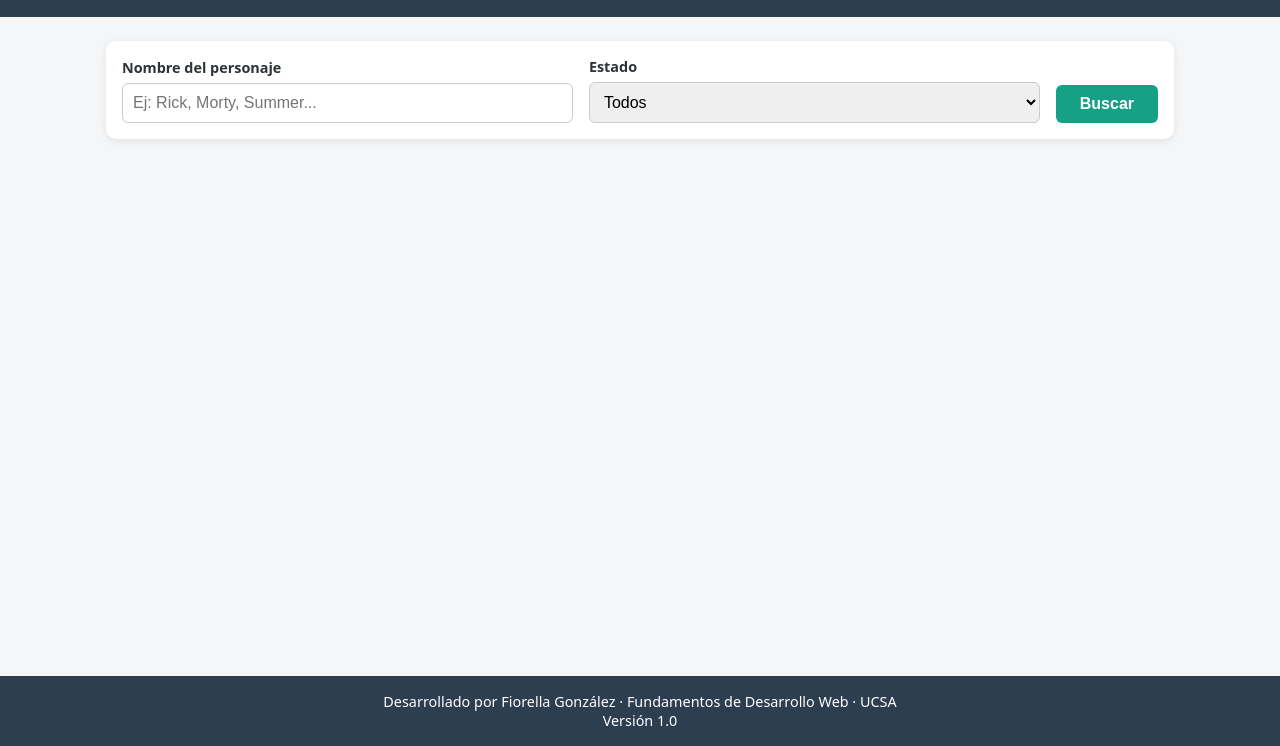
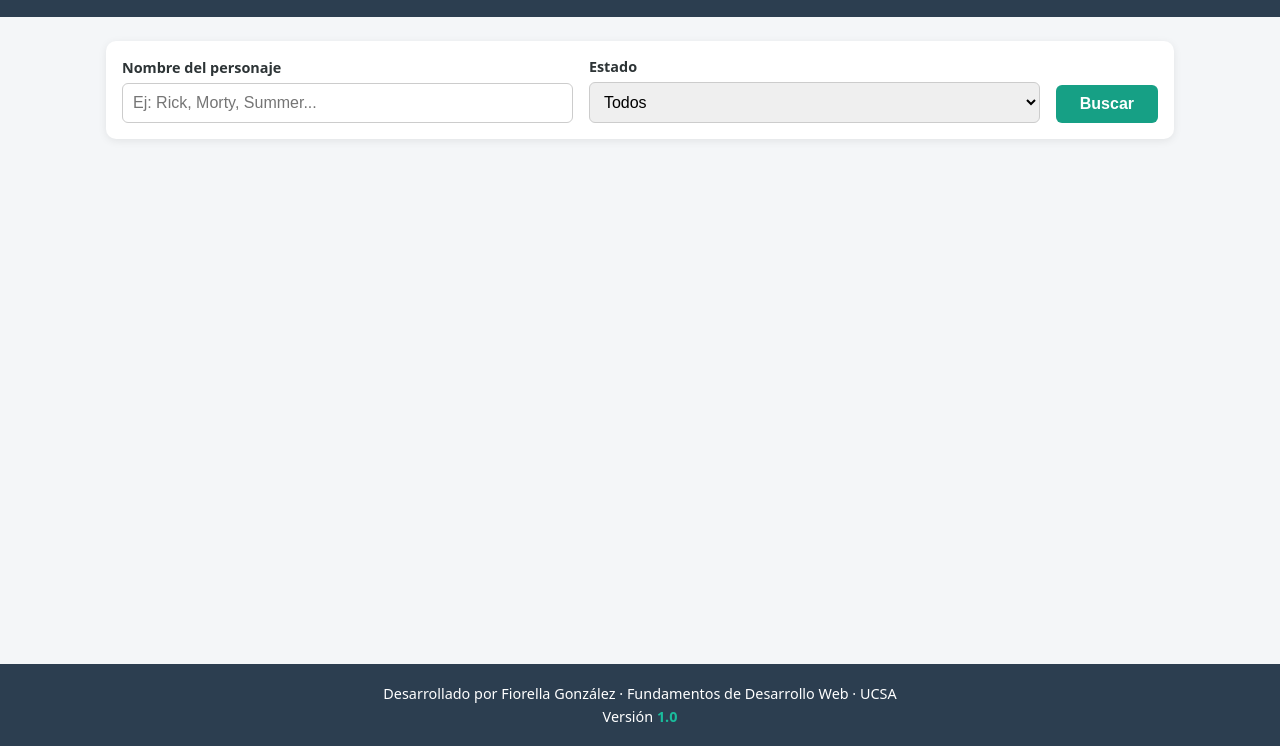
Before and after one commit to fiofio7/tp-gonzalez-fiorella, a plain HTML site: page index.html in a window 1280 px wide. Shown: the part 54-800 px from the top of the page. Drawn offline with Linux system fonts and the light colour scheme.

Commit message:
Estilizar texto de versión en el pie

```diff
--- a/css/estilos.css
+++ b/css/estilos.css
@@ -155,3 +155,12 @@ body {
     width: 100%;
   }
 }
+
+.pie p {
+  margin: 4px 0;
+}
+
+#version {
+  font-weight: 700;
+  color: #1abc9c;
+}
```
